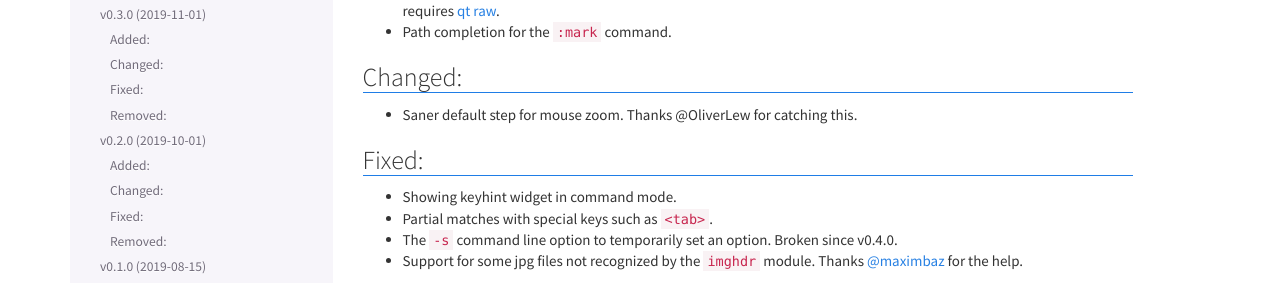
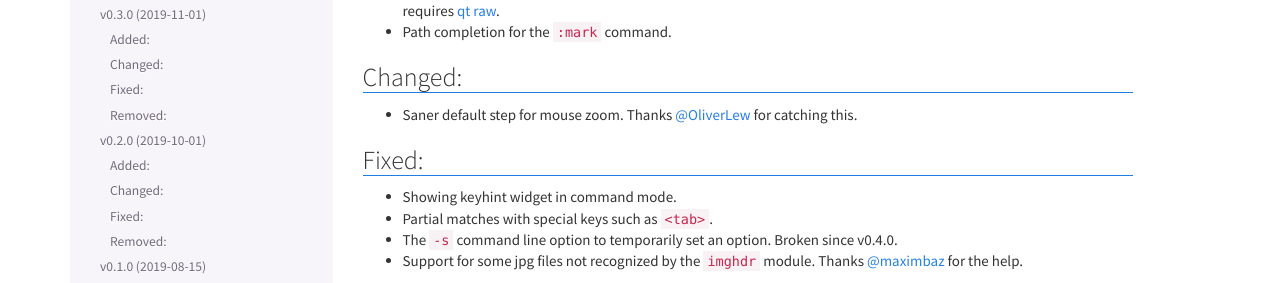
Before and after one commit to karlch/vimiv-qt, a Sphinx documentation site: the page built from docs/changelog.rst, in a window 1280 px wide and 900 px high. Shown: the part 408-691 px from the top of the window. Built offline with Sphinx 7.4.7, drawn with Linux system fonts in a browser that asks for light colours; part of the change alters nothing that is shown.

```diff
--- a/docs/changelog.rst
+++ b/docs/changelog.rst
@@ -22,7 +22,8 @@ Added:
 Changed:
 ^^^^^^^^
 
-* Saner default step for mouse zoom. Thanks @OliverLew for catching this.
+* Saner default step for mouse zoom. Thanks
+  `@OliverLew <https://github.com/OliverLew>`_ for catching this.
 
 Fixed:
 ^^^^^^
```
